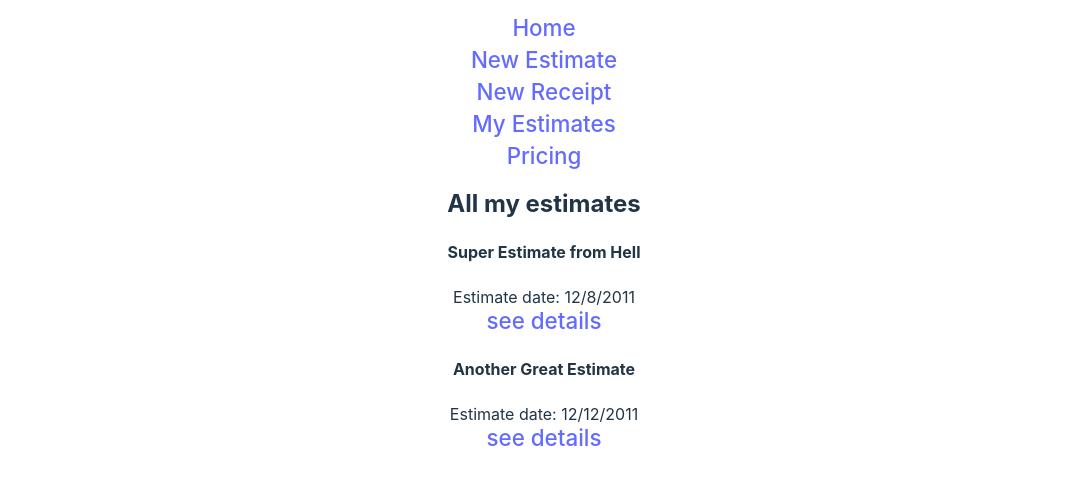
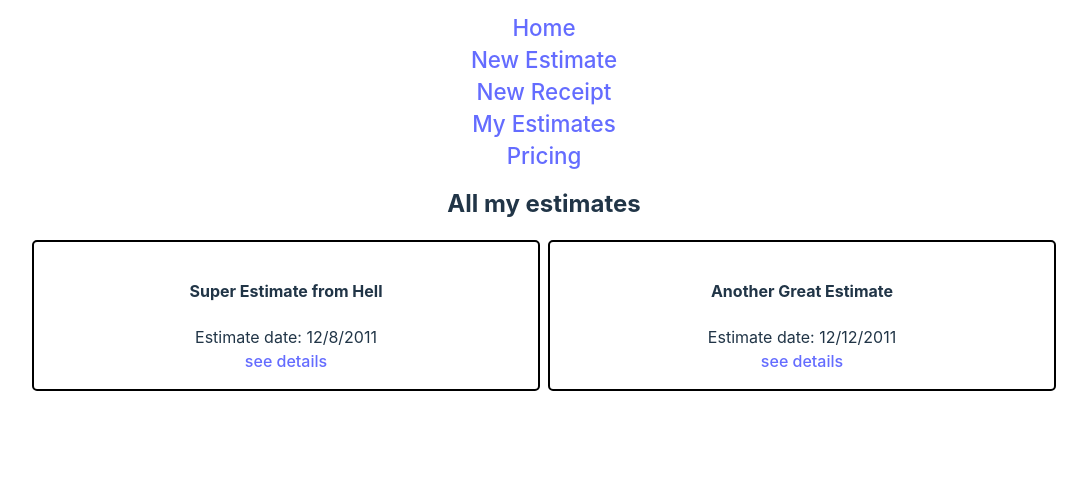
Before and after one commit to codeconcept/receipt-maker, a React (Vite) app: page /my-estimates in a window 1280 px wide. Shown: the top 484 px of the page, without its empty margins (96-1183 px from the left). Built offline with nearby package versions, Linux system fonts and the light colour scheme.

Commit message:
Style EstimateSummary

```diff
--- /dev/null
+++ b/src/pages/EstimateSummary.module.css
@@ -0,0 +1,11 @@
+.summary {
+    border: 2px solid black;
+    border-radius: 5px;
+    padding: 1rem;
+}
+
+.summary > a {
+    padding: .5rem;
+    font-size: medium;
+    cursor: pointer;
+}
--- a/src/pages/EstimateSummary.tsx
+++ b/src/pages/EstimateSummary.tsx
@@ -1,12 +1,13 @@
 import { Link } from 'react-router-dom';
 import { Estimate } from '../App';
+import styles from './EstimateSummary.module.css'
 
 type estimateSummaryProps = {
     data: Estimate;
 }
 
 export default function EstimateSummary({ data }: estimateSummaryProps) {
-    return (<div>
+    return (<div className={styles.summary}>
         <h4>{data.title}</h4>
         <div>Estimate date: {new Date(data.estimateDate).toLocaleDateString("en-US")}</div>
         <Link to={`/my-estimates/${data?.id}`}>see details</Link>
--- /dev/null
+++ b/src/pages/MyEstimates.module.css
@@ -0,0 +1,7 @@
+.estimatelist {
+    display: grid;
+    grid-template-columns: repeat(auto-fit, minmax(250px, 1fr));
+    gap: .5rem;
+    width: 100vw;
+    max-width: 1024px;;
+}
--- a/src/pages/MyEstimates.tsx
+++ b/src/pages/MyEstimates.tsx
@@ -2,6 +2,7 @@ import { useContext } from 'react'
 import { EstimateCtx } from '../App'
 import { EstimateService } from '../services/estimateService'
 import EstimateSummary from './EstimateSummary'
+import styles from './MyEstimates.module.css';
 
 export default function MyEstimates() {
     const estimateSrv = useContext<EstimateService>(EstimateCtx)
@@ -9,7 +10,7 @@ export default function MyEstimates() {
 
     return <>
         <h3>All my estimates</h3>
-        <div>
+        <div className={styles.estimatelist}>
             {estimates.map(est => (<EstimateSummary data={est} key={est.id} />))}
         </div>
     </>
```
